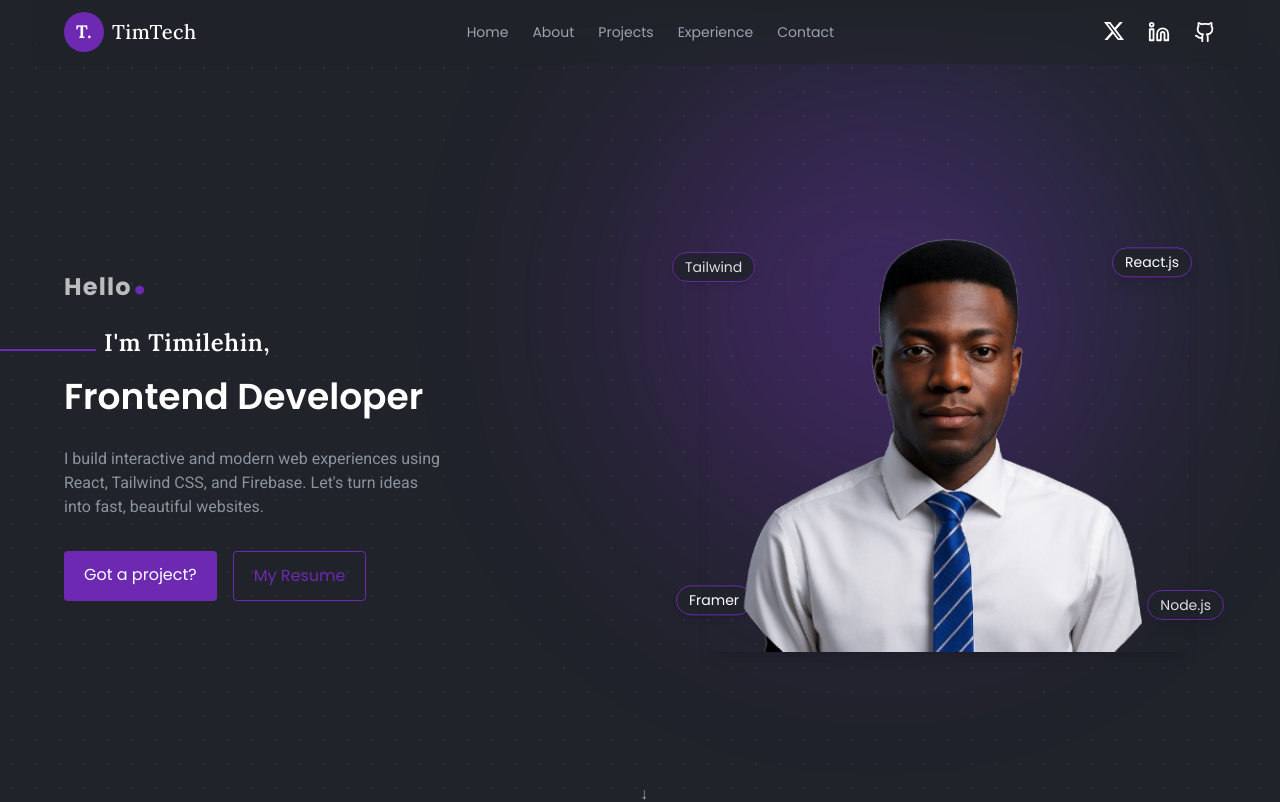
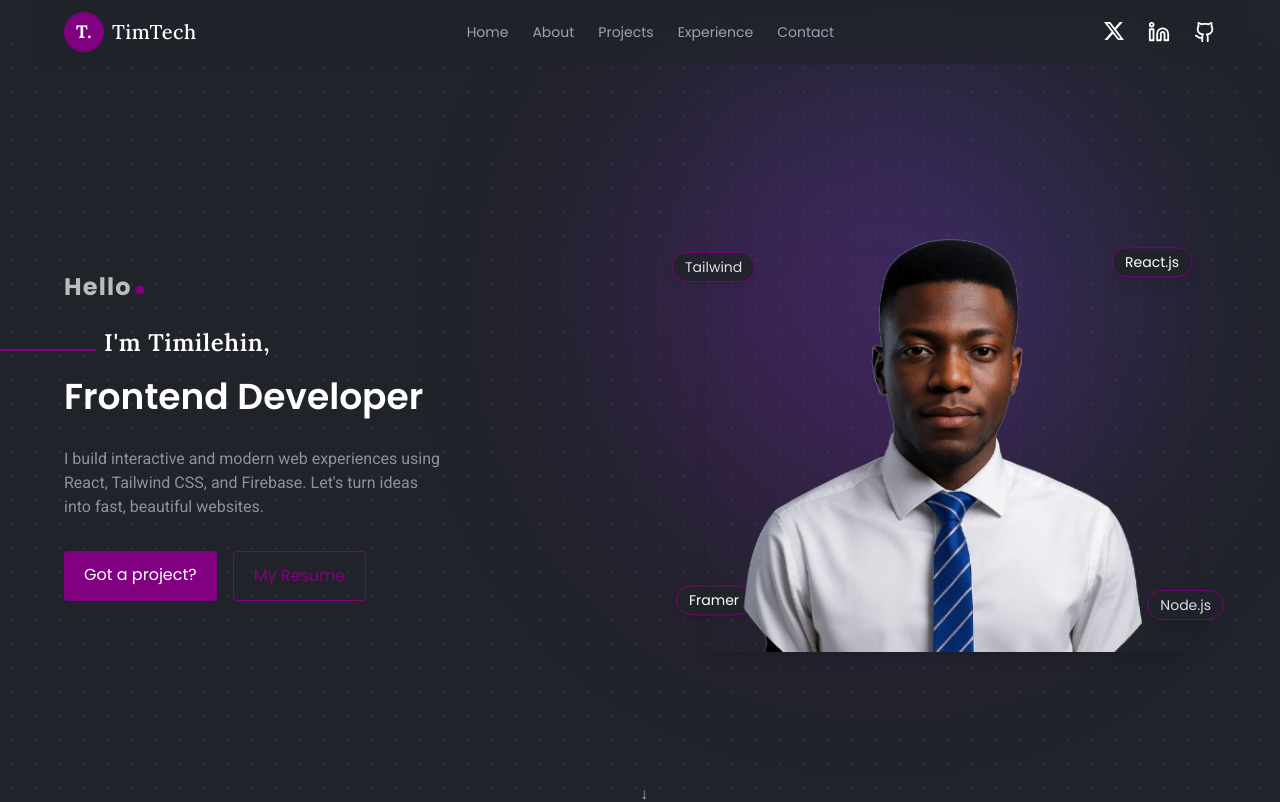
Before and after one commit to timi-emmanuel/timilehinadekunle, a React (Vite) app: page / in a window 1280 px wide. Shown: the top 802 px of the page. Built offline with nearby package versions, Linux system fonts and the light colour scheme.

Commit message:
altered primary color

```diff
--- a/tailwind.config.js
+++ b/tailwind.config.js
@@ -6,7 +6,7 @@ export default {
       colors: {
         dark: '#20232a', // Background
         grayDark: '#161b22', // Card/Section BG
-        primary: '#6e29b3', // Primary Accent
+        primary: 'rgb(128, 0, 128)', // Primary Accent#6e29b3
         white: '#ffffff', // Heading Text
         text: '#c9d1d9', // Paragraph Text
         light: '#8b949e', // Light Text Contrast
```
